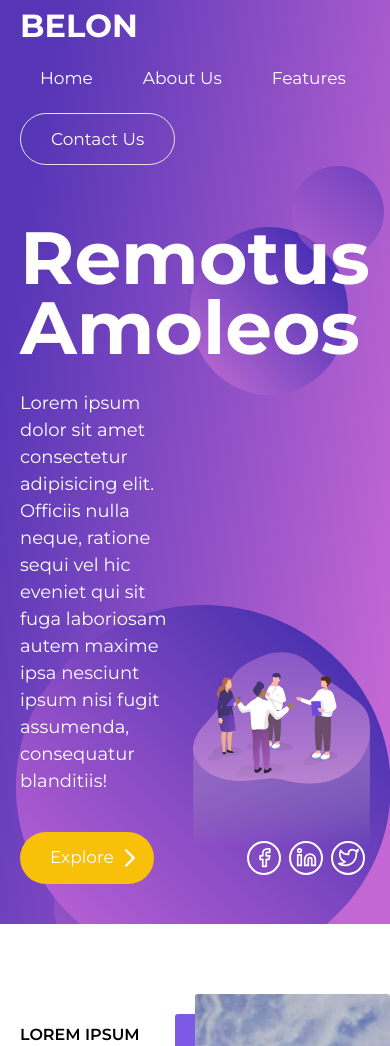
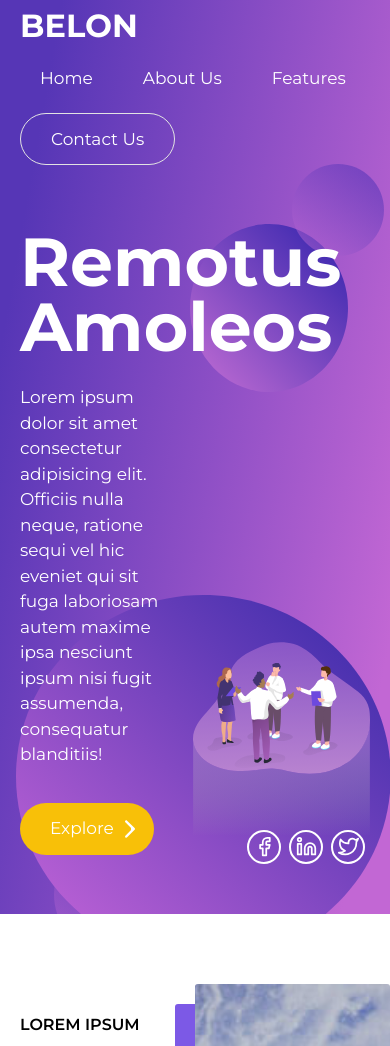
Before and after one commit to gerwld/wordpress-belon, a PHP site: page / in a window 390 px wide; the page is wider, and only the part inside the window is pictured. Shown: the top 1046 px of that part. Run offline with PHP 8.4, Linux system fonts and the light colour scheme.

Commit message:
css fixes

```diff
--- a/index.css
+++ b/index.css
@@ -1608,3 +1608,27 @@ ul.sc_icons__dark a {
 /* Transparent block styles end */
 
 /**** Media queries ****/
+
+@media only screen and (max-width: 1100px) {
+ .hd-info h1 {
+  font-size: 68px;
+ }
+
+ .hd-info p {
+  font-size: 17px;
+ }
+
+ .hd-blocks {
+  margin-top: 20px;
+ }
+
+ .hd-info {
+  width: 46%;
+  flex: 0 0 46%;
+ }
+
+ .hd-image {
+  min-height: 590px;
+
+ }
+}
```
